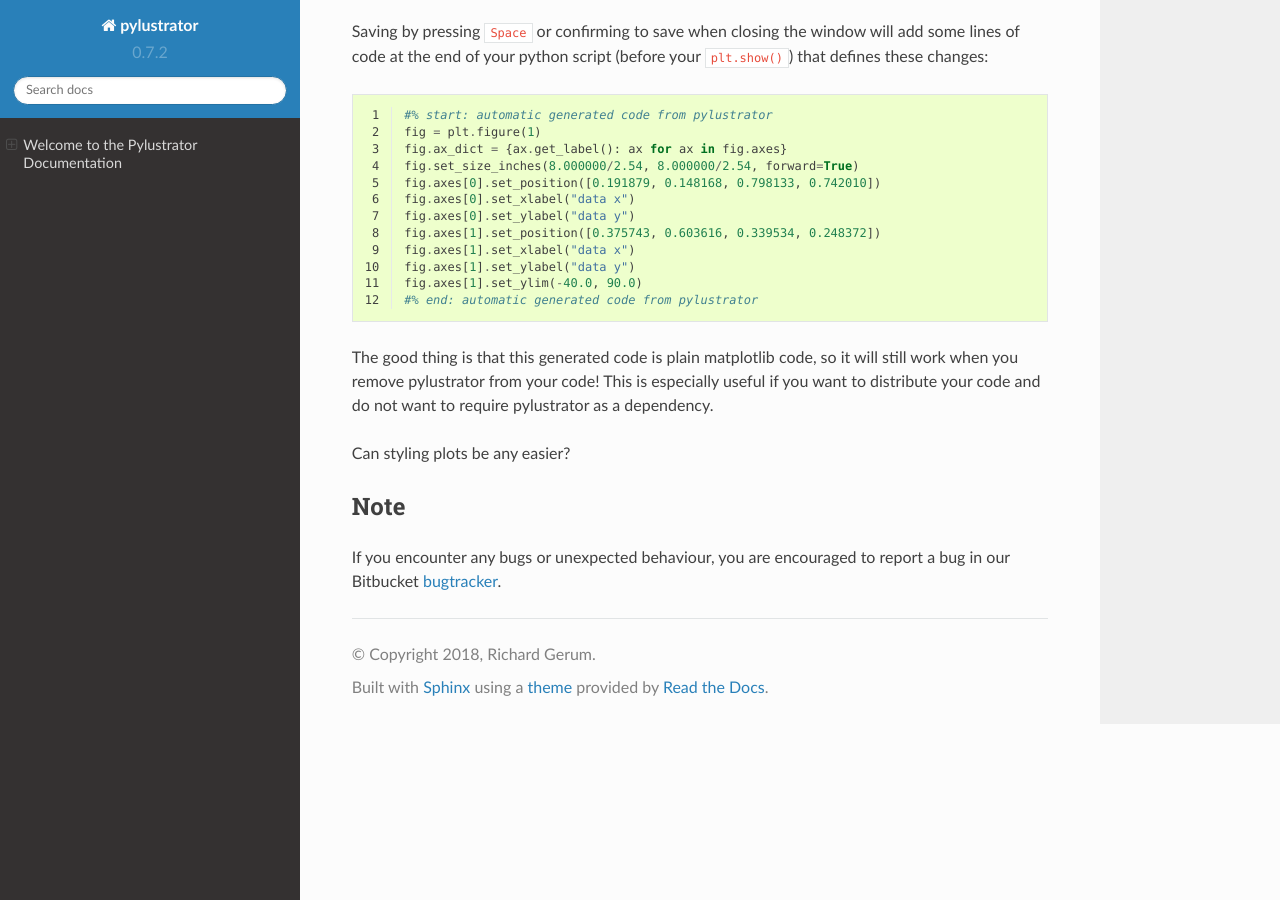
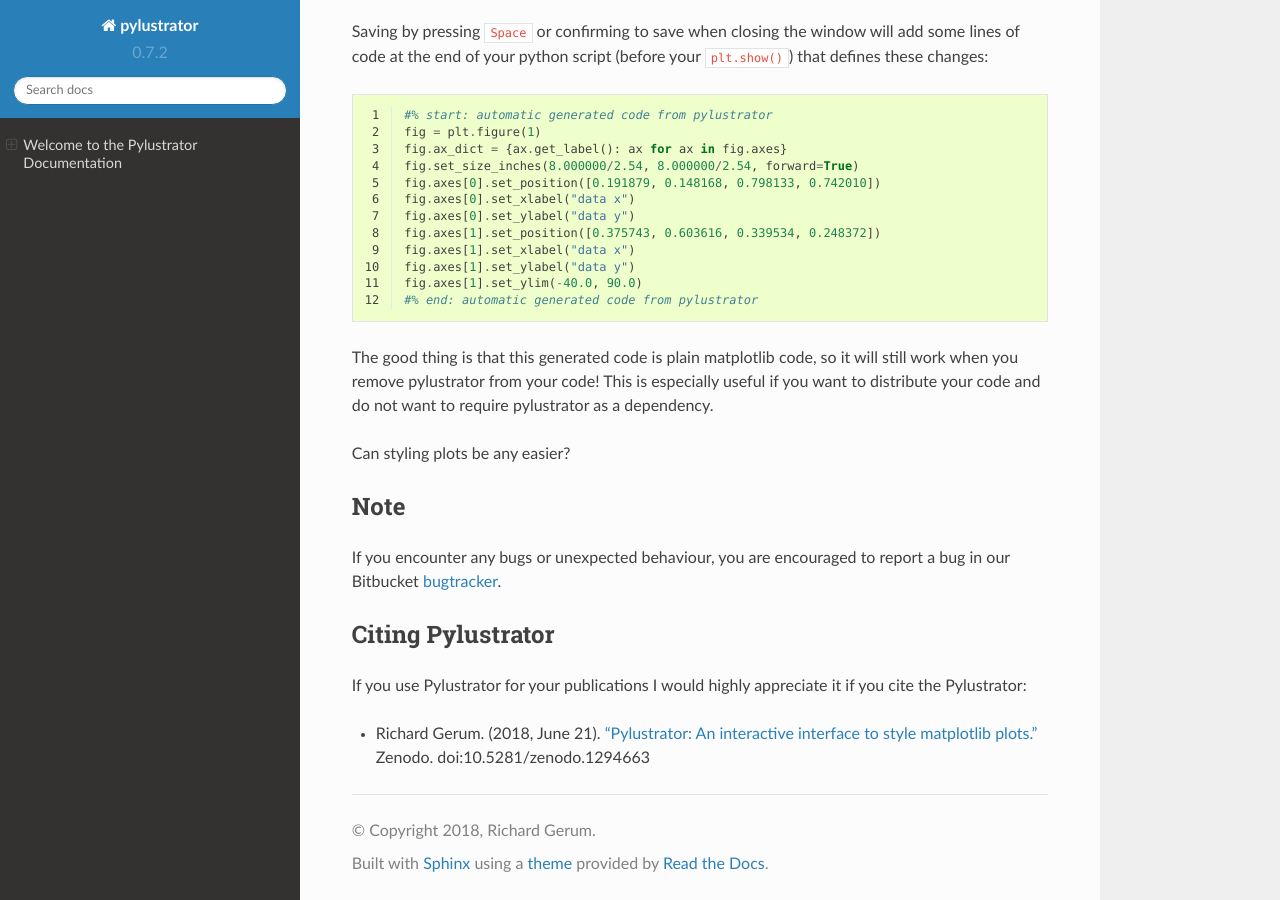
Before and after one commit to rgerum/pylustrator, a Sphinx documentation site: the page built from docs/index.rst, in a window 1280 px wide and 900 px high, scrolled down 1167 px. Built offline with Sphinx 7.4.7 and the Read the Docs theme 2.0.0, drawn with Linux system fonts in a browser that asks for light colours.

Commit message:
* docs: added citing statement

```diff
--- a/docs/index.rst
+++ b/docs/index.rst
@@ -87,3 +87,11 @@ Note
 
 If you encounter any bugs or unexpected behaviour, you are encouraged to report a bug in our
 Bitbucket `bugtracker <https://bitbucket.org/fabry_biophysics/pylustrator/issues?status=new&status=open>`_.
+
+
+Citing Pylustrator
+------------------
+
+If you use Pylustrator for your publications I would highly appreciate it if you cite the Pylustrator:
+
+* Richard Gerum. (2018, June 21). `"Pylustrator: An interactive interface to style matplotlib plots." <https://zenodo.org/record/1294663>`_ Zenodo. doi:10.5281/zenodo.1294663
```
